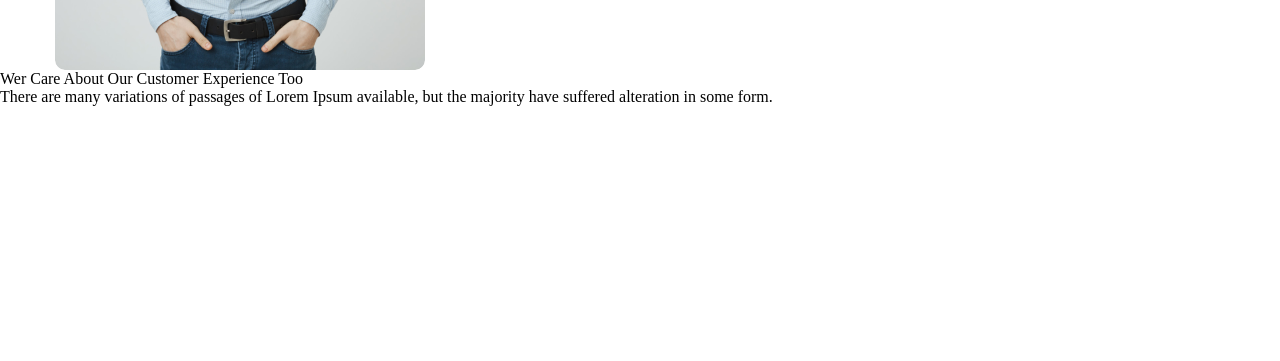
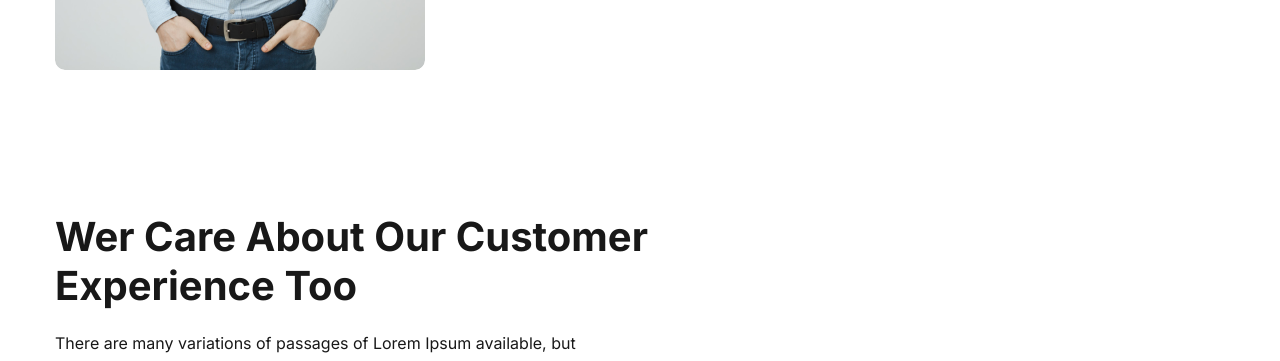
Before and after one commit to ps-sifat/First-React-Project-Creative, a React (Vite) app: page / in a window 1280 px wide. Shown: the part 3592-3953 px from the top of the page. Before the commit the page ends 3698 px from the top, so only its background shows below. Built offline with nearby package versions, Linux system fonts and the light colour scheme.

Commit message:
customer

```diff
--- a/src/Component/Customer/Customer.css
+++ b/src/Component/Customer/Customer.css
@@ -0,0 +1,29 @@
+:root {
+    --main_blue_color: #5956E8;
+    --primary_text_color: #181818;
+    --inter: "Inter", sans-serif;
+}
+
+
+
+#customerPart {
+    padding-top: 142px;
+}
+
+.customerPart__header {
+    font-size: 40px;
+    font-family: var(--inter);
+    font-weight: 700;
+    color: var(--primary_text_color);
+    max-width: 603px;
+}
+
+.customerPart__details {
+    font-size: 16px;
+    line-height: 27px;
+    font-family: var(--inter);
+    font-weight: 400;
+    color: var(--primary_text_color);
+    max-width: 542px;
+    margin-top: 20px;
+}
--- a/src/Component/Customer/Customer.jsx
+++ b/src/Component/Customer/Customer.jsx
@@ -1,16 +1,19 @@
 import React from "react";
+import "./Customer.css";
 
 const Customer = () => {
   return (
     <>
       <div id="customerPart">
-        <div className="customerPart__title">
-          <div className="customerPart__header">
-            Wer Care About Our Customer Experience Too
-          </div>
-          <div className="customerPart__details">
-            There are many variations of passages of Lorem Ipsum available, but
-            the majority have suffered alteration in some form.
+        <div className="container">
+          <div className="customerPart__title">
+            <div className="customerPart__header">
+              Wer Care About Our Customer Experience Too
+            </div>
+            <div className="customerPart__details">
+              There are many variations of passages of Lorem Ipsum available,
+              but the majority have suffered alteration in some form.
+            </div>
           </div>
         </div>
       </div>
```
